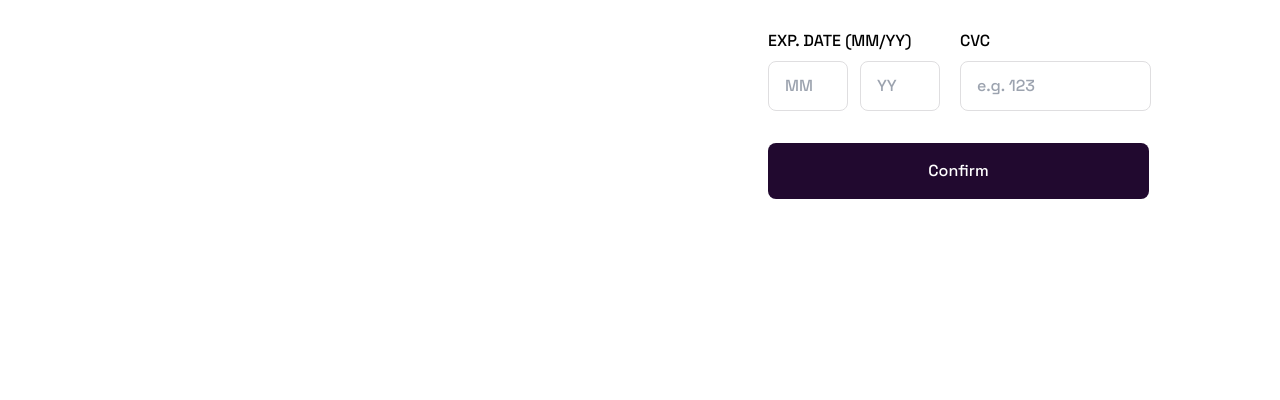
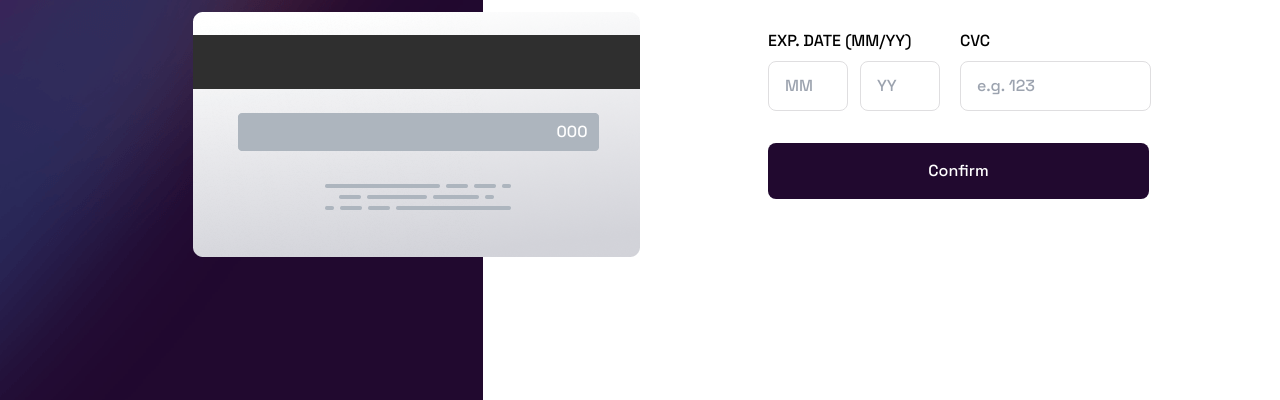
Before and after one commit to AntonioUngolo/Interactive-card-details-form, a website: page index.html in a window 1280 px wide. Shown: the part 400-800 px from the top of the page. Drawn offline with Linux system fonts and the light colour scheme; the site is published under a folder, as on GitHub Pages, so addresses that start at the root find nothing; files whose address does not match are found by name.

Commit message:
fixing errors
Not working on github

```diff
--- a/index.html
+++ b/index.html
@@ -91,6 +91,6 @@
         </p>
       </div> -->
     </div>
-    <script src="/script.js"></script>
+    <script src="//script.js"></script>
   </body>
 </html>
--- a/tailwind.config.js
+++ b/tailwind.config.js
@@ -4,10 +4,10 @@ module.exports = {
   theme: {
     extend: {
       backgroundImage: {
-        'front-card': "url('/images/bg-card-front.png')",
-        'back-card': "url('/images/bg-card-back.png')",
-        'background-desktop': "url('/images/bg-main-desktop.png')",
-        'background-mobile': "url('/images/bg-main-mobile.png')",
+        'front-card': "url('./images/bg-card-front.png')",
+        'back-card': "url('./images/bg-card-back.png')",
+        'background-desktop': "url('./images/bg-main-desktop.png')",
+        'background-mobile': "url('./images/bg-main-mobile.png')",
       },
       colors: {
         'light-gray': '#DFDEE0',
```
Also changed, not shown: dist/output.css.
